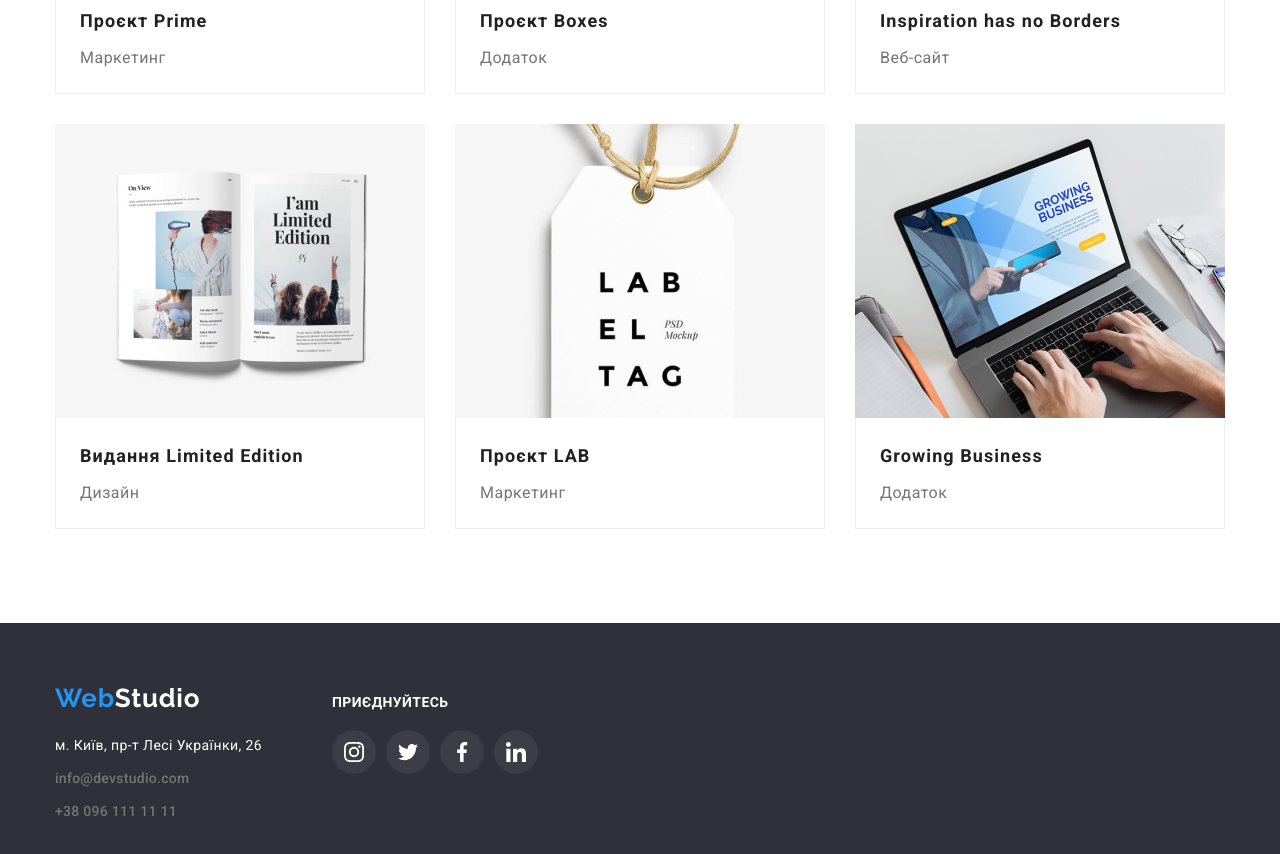
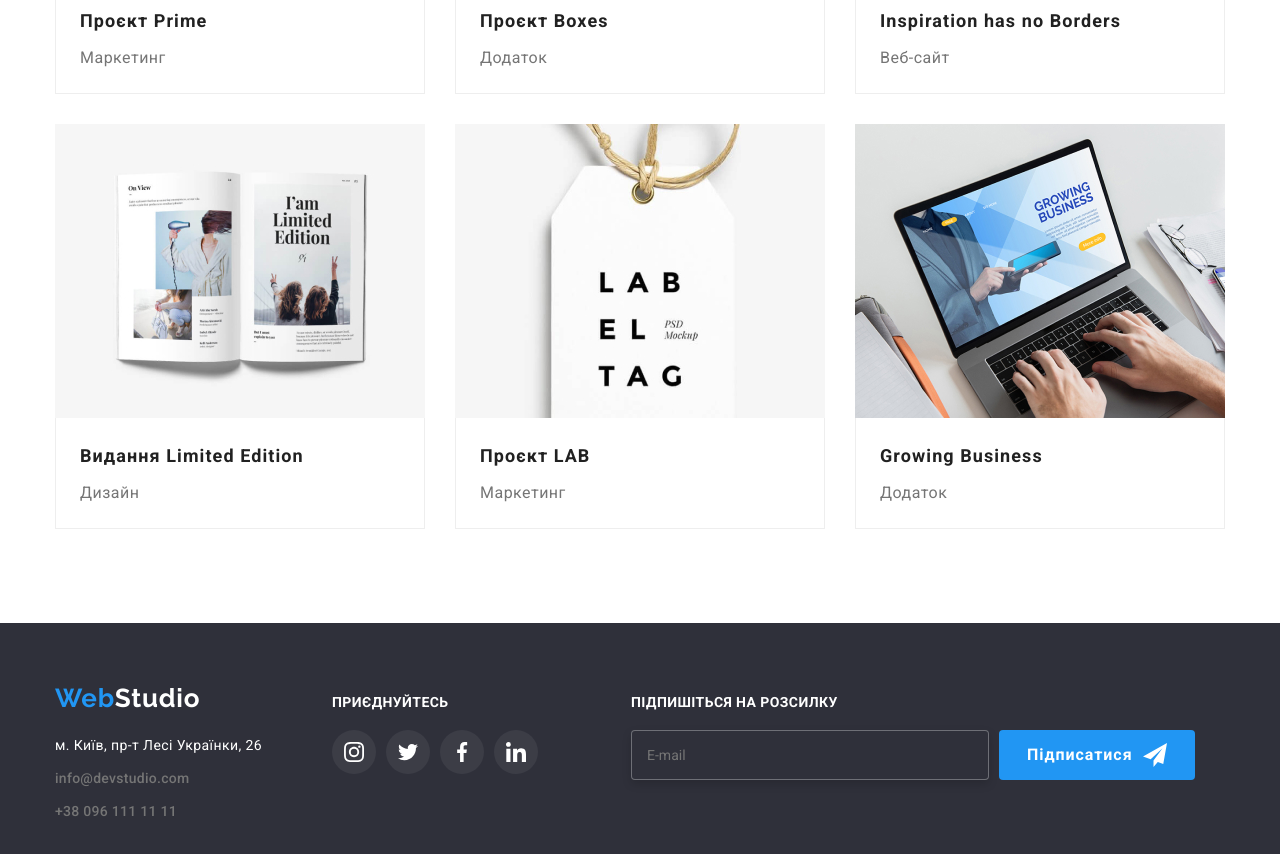
Before and after one commit to jane05070/goit-markup-hw-08, a plain HTML site: page portfolio.html in a window 1280 px wide. Shown: the part 1009-1863 px from the top of the page. Drawn offline with nearby package versions, Linux system fonts and the light colour scheme.

Commit message:
Update portfolio.html

```diff
--- a/portfolio.html
+++ b/portfolio.html
@@ -304,9 +304,27 @@
               </a>
             </li>
           </ul>
+          </div>
+        <div class="footer-subscription">
+          <p class="join">Підпишіться на розсилку</p>
+          <div class="subscription-form">
+            <form class="footer-form" name="footer_form" autocomplete="on" novalidate></form>
+            <label>
+              <input class="footer-input" type="email" name="user_mail" id="user_email" placeholder="E-mail">
+            </label>
+
+            <button class="footer-btn" type="submit">Підписатися
+              <svg class="subscription-icons" width="24" height="24">
+                <use href="./image/icons.svg#send"></use>
+              </svg>
+            </button>
+            </form>
+          </div>
+
         </div>
-      </div>
+        </div>
 
+        </footer>
     </footer>
   </body>
 </html>
```
